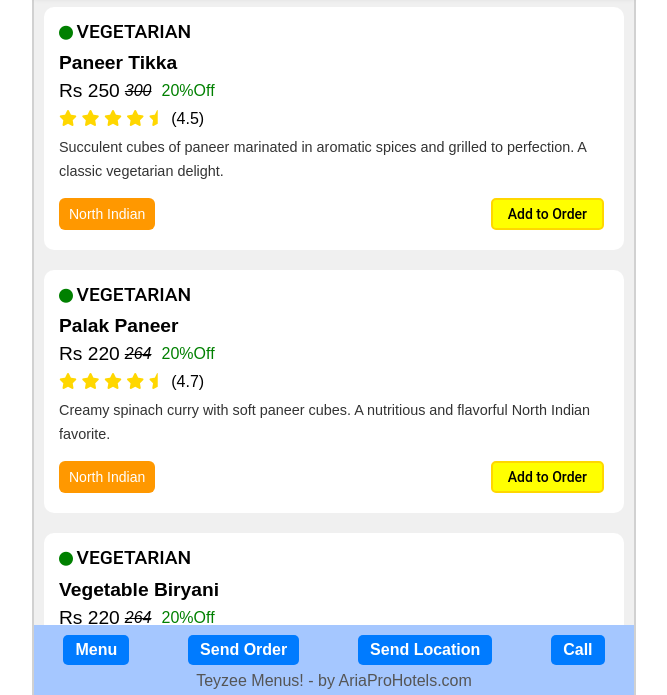
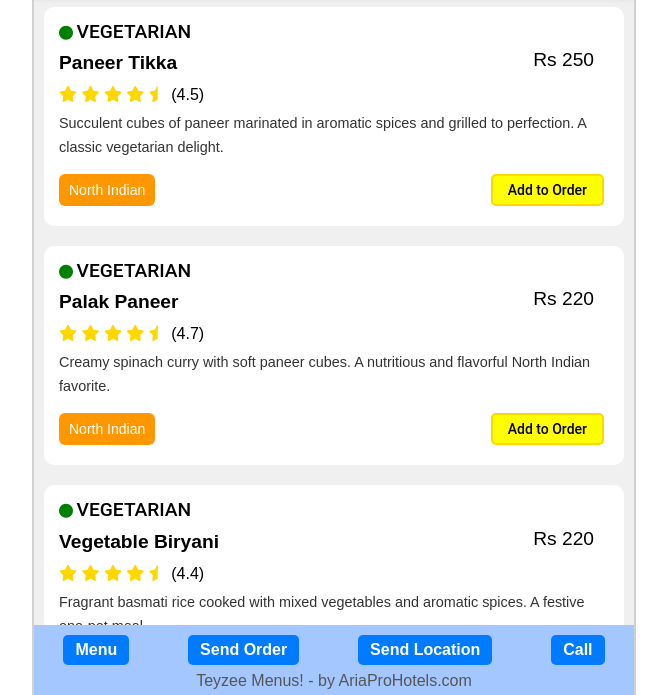
Before and after one commit to kalltrip/gold, a plain HTML site: page index.html in a window 1280 px wide. Shown: the part 103-798 px from the top of the page, without its empty margins (306-973 px from the left). Drawn offline with Linux system fonts and the light colour scheme.

Commit message:
Add files via upload

```diff
--- a/index.html
+++ b/index.html
@@ -258,7 +258,7 @@
     }
     function updateTheme() {
     const currentHour = new Date().getHours();
-    const isLightMode = currentHour >= 7 && currentHour < 16; // 7 AM to 7 PM
+    const isLightMode = currentHour >= 7 && currentHour < 14; // 7 AM to 7 PM
 
     document.body.classList.toggle("light-mode", isLightMode);
     document.body.classList.toggle("dark-mode", !isLightMode);
--- a/menu.js
+++ b/menu.js
@@ -42,12 +42,9 @@ function populateMenu(data, containerId) {
                 <div class="dish-details">
                     <div class="dish-header">
                         <span class="dish-name">${dish.name}</span>
+                         <span class="dish-price">Rs ${dish.price} </span>
                     </div>
-                    <div class="dish-pricing">
-                        <span class="dish-price">Rs ${dish.price} </span>
-                        <span class="original-price"> ${(dish.price * 1.2).toFixed(0)} </span>
-                        <div class="offer">${dish.offer || ""}</div>
-                    </div>
+
                     <span class="dish-rating">${stars} (${dish.rating})</span>
                     <p class="dish-description"
                         data-full="${fullDesc}"
```
